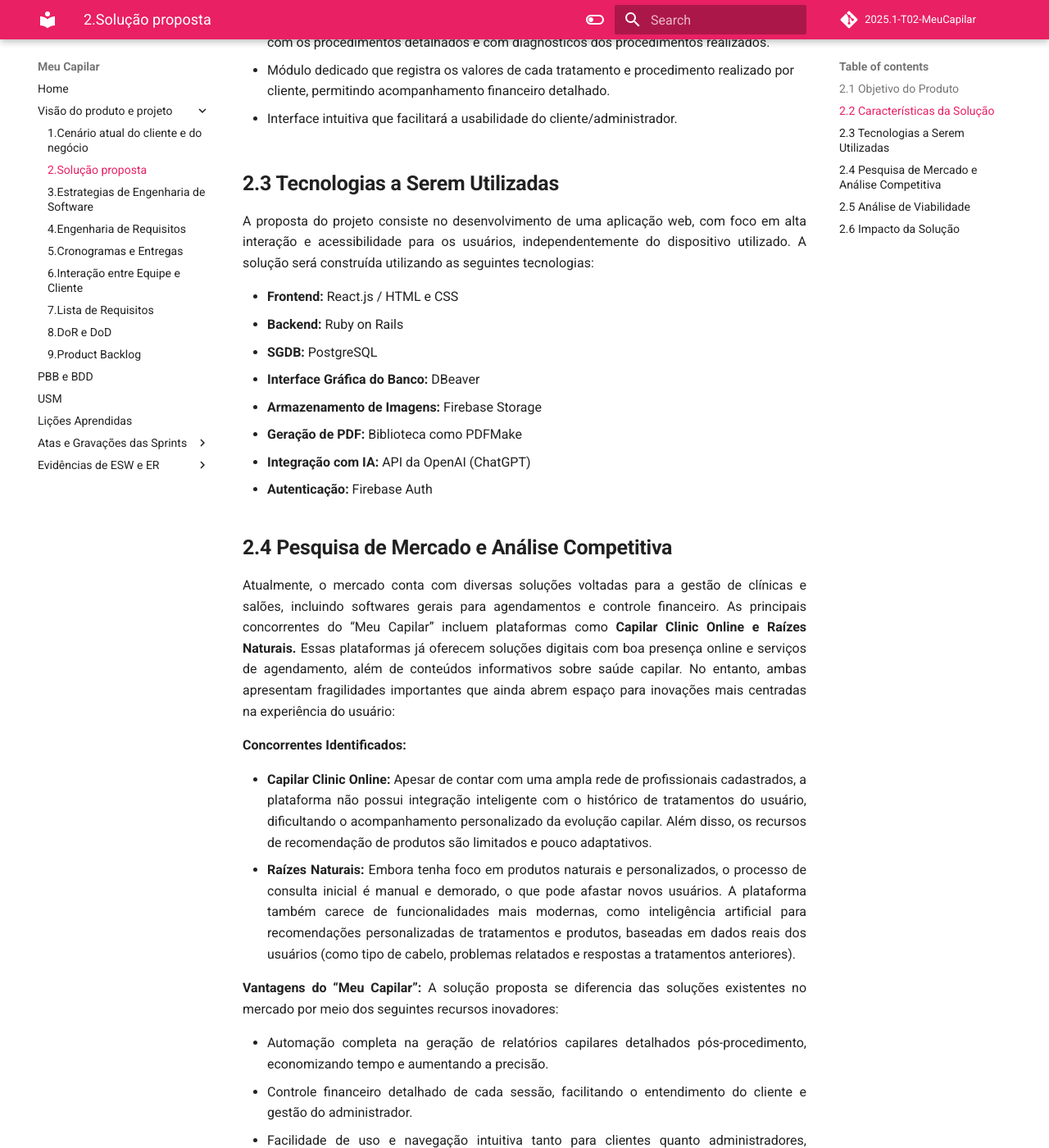
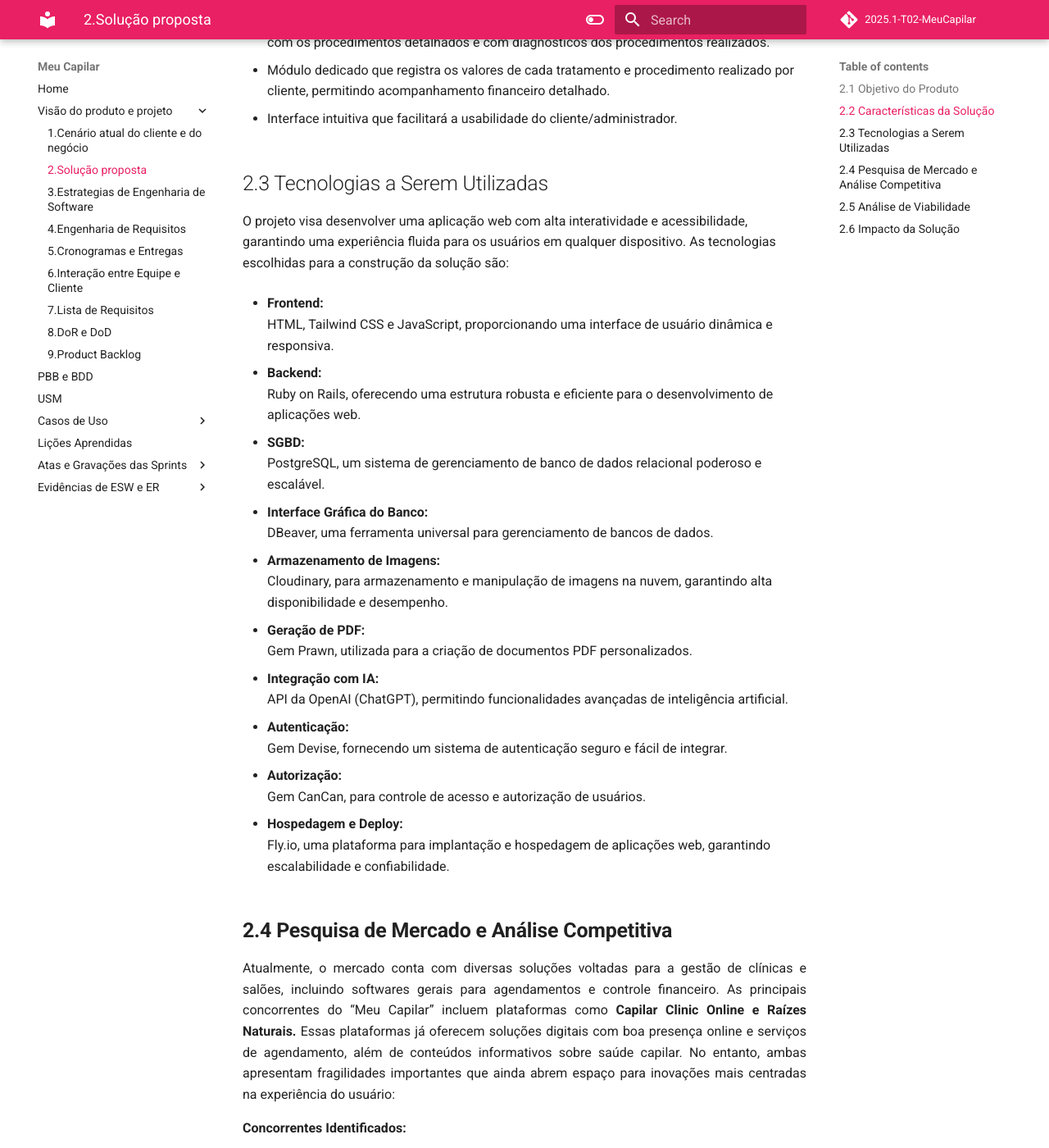
Before and after one commit to mdsreq-fga-unb/2025.1-T02-MeuCapilar, an MkDocs documentation site: the page built from docs/unidade1/sessao2.md, in a window 1280 px wide and 1400 px high, scrolled down 1423 px. Shown: the whole window at 82% size. Built offline with MkDocs 1.6.1 and Material for MkDocs 9.7.7, drawn with Linux system fonts in a browser that asks for light colours; comment, search, counter and statistics services are not loaded.

Commit message:
Alterações da sessão 2.3, e adição da organizão dos casos de uso

```diff
--- a/docs/unidade1/sessao2.md
+++ b/docs/unidade1/sessao2.md
@@ -27,19 +27,40 @@
 - <p>Interface intuitiva que facilitará a usabilidade do cliente/administrador.</p>
 
 
-## **2.3 Tecnologias a Serem Utilizadas**
+## 2.3 Tecnologias a Serem Utilizadas
 
-<p style="text-align: justify;">A proposta do projeto consiste no desenvolvimento de uma aplicação web, com foco em alta interação e acessibilidade para os usuários, independentemente do dispositivo utilizado. A solução será construída utilizando as seguintes tecnologias:</p>
-<ul>
-    <li><strong>Frontend:</strong> React.js / HTML e CSS</li>
-    <li><strong>Backend:</strong> Ruby on Rails</li>
-    <li><strong>SGDB:</strong> PostgreSQL</li>
-    <li><strong>Interface Gráfica do Banco:</strong> DBeaver</li>
-    <li><strong>Armazenamento de Imagens:</strong> Firebase Storage</li>
-    <li><strong>Geração de PDF:</strong> Biblioteca como PDFMake</li>
-    <li><strong>Integração com IA:</strong> API da OpenAI (ChatGPT)</li>
-    <li><strong>Autenticação:</strong> Firebase Auth</li>
-</ul>
+O projeto visa desenvolver uma aplicação web com alta interatividade e acessibilidade, garantindo uma experiência fluida para os usuários em qualquer dispositivo. As tecnologias escolhidas para a construção da solução são:
+
+- **Frontend:**
+  HTML, Tailwind CSS e JavaScript, proporcionando uma interface de usuário dinâmica e responsiva.
+
+- **Backend:**
+  Ruby on Rails, oferecendo uma estrutura robusta e eficiente para o desenvolvimento de aplicações web.
+
+- **SGBD:**
+  PostgreSQL, um sistema de gerenciamento de banco de dados relacional poderoso e escalável.
+
+- **Interface Gráfica do Banco:**
+  DBeaver, uma ferramenta universal para gerenciamento de bancos de dados.
+
+- **Armazenamento de Imagens:**
+  Cloudinary, para armazenamento e manipulação de imagens na nuvem, garantindo alta disponibilidade e desempenho.
+
+- **Geração de PDF:**
+  Gem Prawn, utilizada para a criação de documentos PDF personalizados.
+
+- **Integração com IA:**
+  API da OpenAI (ChatGPT), permitindo funcionalidades avançadas de inteligência artificial.
+
+- **Autenticação:**
+  Gem Devise, fornecendo um sistema de autenticação seguro e fácil de integrar.
+
+- **Autorização:**
+  Gem CanCan, para controle de acesso e autorização de usuários.
+
+- **Hospedagem e Deploy:**
+  Fly.io, uma plataforma para implantação e hospedagem de aplicações web, garantindo escalabilidade e confiabilidade.
+
 
 ## **2.4 Pesquisa de Mercado e Análise Competitiva**
 
--- a/mkdocs.yml
+++ b/mkdocs.yml
@@ -18,6 +18,9 @@
       - 9.Product Backlog: unidade2/sessao9.md
    - PBB e BDD: unidade3/PBB.md
    - USM: unidade3/USM.md
+   - Casos de Uso:
+      - Verify Contexto e Diagrama de Caso de Uso: unidade4/diagrama.md
+      - Especificação 1: unidade4/esp_analisar_conteudo_manualmente.md
    - Lições Aprendidas: unidade1/licoesAprendidas.md
    - Atas e Gravações das Sprints:
       - Sprint 1:
```
Also changed, not shown: docs/unidade4/diagrama.md (added, +56 -0 lines), docs/unidade4/esp_analisar_conteudo_manualmente.md (added, +162 -0 lines), docs/img/diagrama.jpeg (added).
